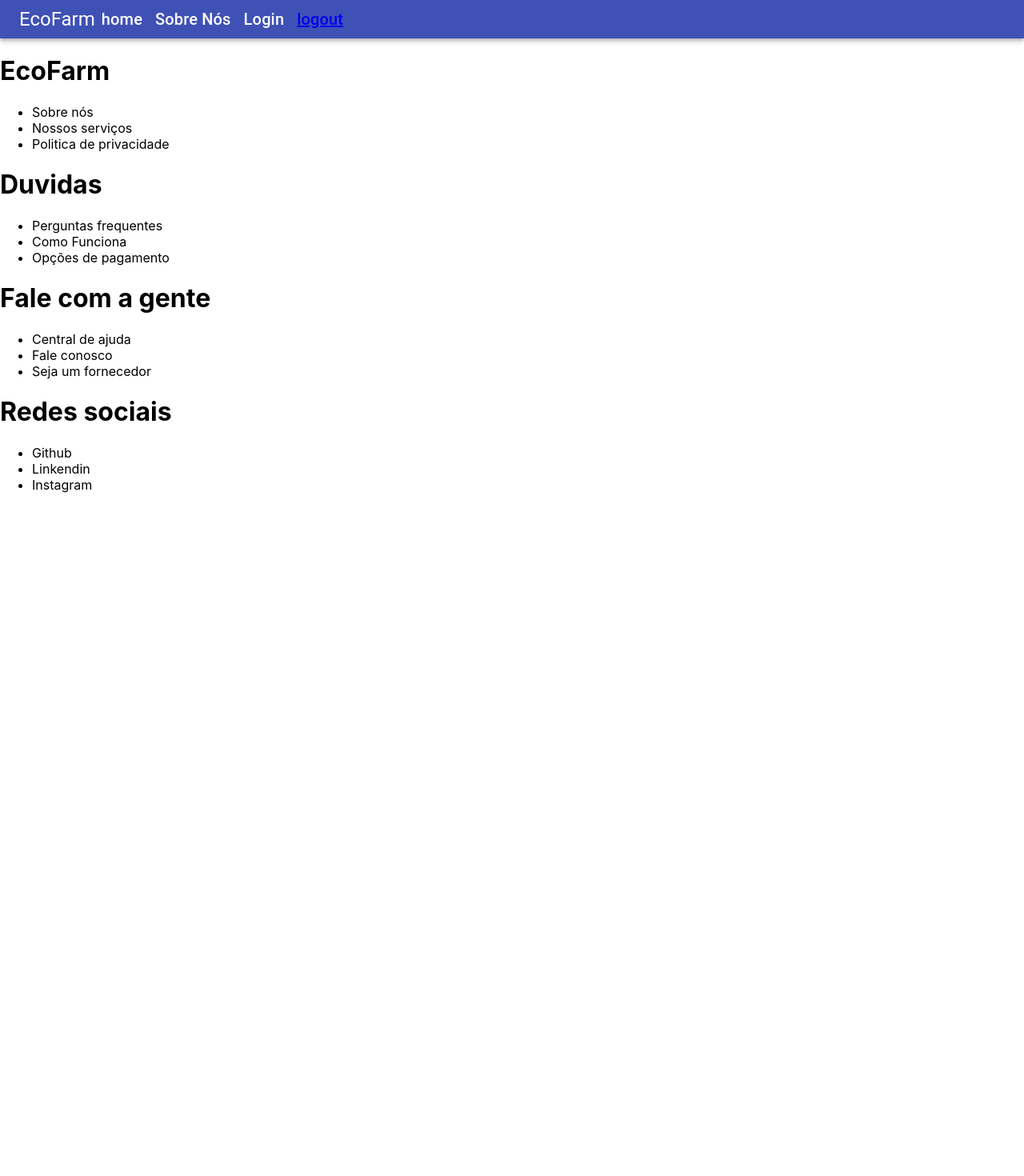
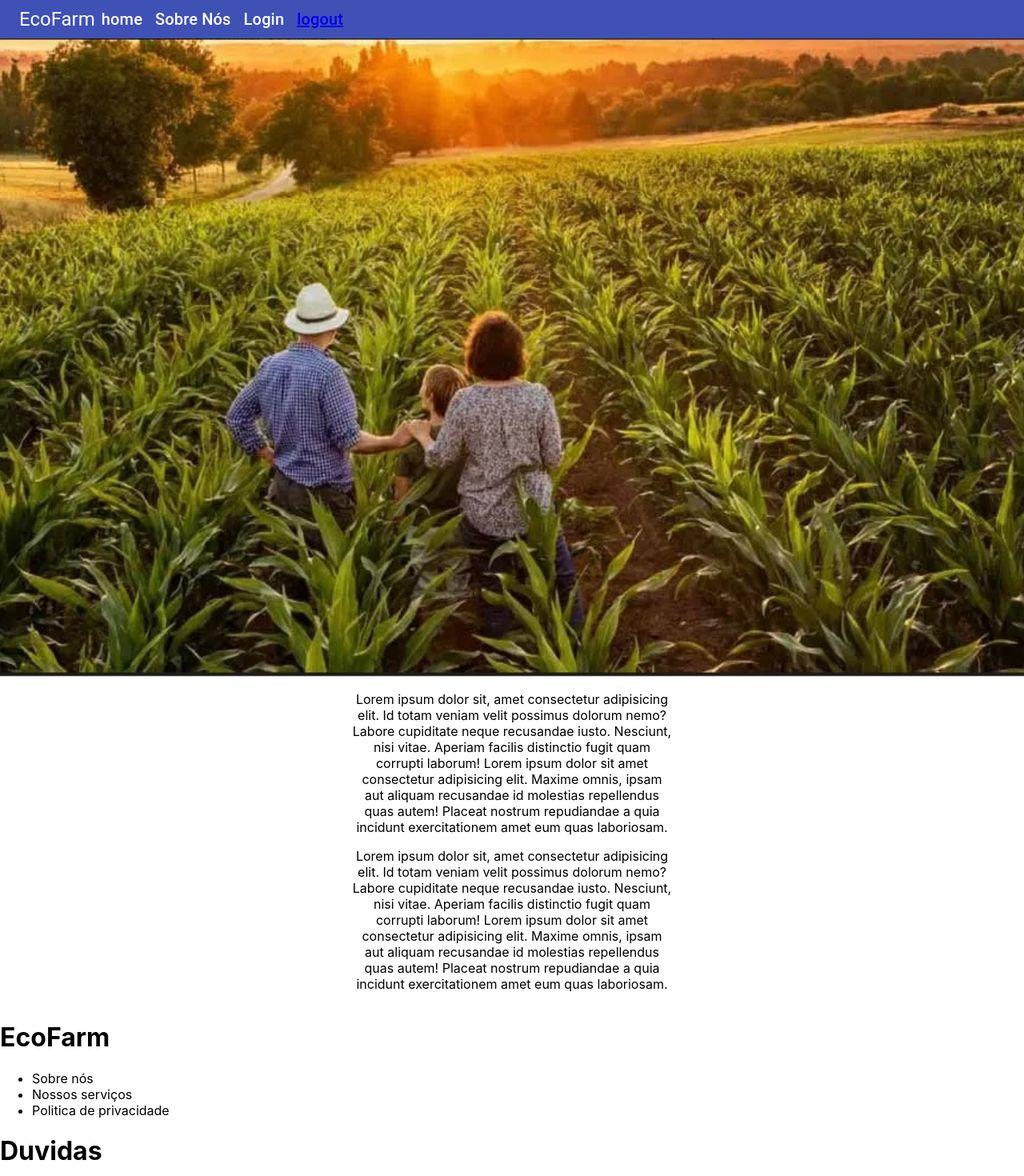
Before and after one commit to Fernanda-Chagas/Projeto-EcoFarm-React, a React (Create React App) app: page /home in a window 1280 px wide. Shown: the top 1470 px of the page at 80% size. Before the commit the page ends 800 px from the top, so only its background shows below. Built offline with nearby package versions, Linux system fonts and the light colour scheme.

Commit message:
@Reynald-Albuquerque-Costa[Task:Componente Home criado]{06/09/2022 16:04}

```diff
--- a/package.json
+++ b/package.json
@@ -19,7 +19,7 @@
     "@types/react-dom": "^17",
     "react": "^17",
     "react-dom": "17",
-    "react-router-dom": "^6.3.0",
+    "react-router-dom": "6",
     "react-scripts": "5.0.1",
     "typescript": "^4.8.2",
     "web-vitals": "^2.1.4"
--- a/src/App.tsx
+++ b/src/App.tsx
@@ -2,14 +2,20 @@ import React from 'react';
 import { BrowserRouter as Router, Route, Routes } from 'react-router-dom';
 import Navbar from './components/estaticos/navbar/Navbar';
 import Footer from './components/estaticos/footer/Footer';
+import Home from './paginas/home/Home';
 import './App.css';
 
 function App() {
   return (
-  <Router>
-    <Navbar />
-    <Footer />
-  </Router>
+    <Router>
+      <Navbar />
+      <div style={{ minHeight: '100vh' }}>
+        <Routes>
+          <Route path="/home" element={<Home />} />
+        </Routes>
+      </div>
+      <Footer />
+    </Router>
   );
 }
 
--- /dev/null
+++ b/src/paginas/home/Home.css
@@ -0,0 +1,15 @@
+.imagem{
+    background-image: url(../../assets/img/farm.jpg);
+    background-repeat: no-repeat;
+    width: 100%;
+    min-height: 100vh;
+    background-size: cover;
+    background-position: center;
+
+}
+
+.texto1{
+    display: block !important;
+    text-align: center !important;
+    width: 400px !important;
+}
--- /dev/null
+++ b/src/paginas/home/Home.tsx
@@ -0,0 +1,32 @@
+import { Grid } from '@material-ui/core';
+import {Box} from '@mui/material';
+import React from 'react';
+import './Home.css';
+
+
+function Home() {
+    return (
+       <Grid container direction="row" justifyContent='center' alignItems='center'>
+        <Box className='imagem'>
+        </Box>
+        <Box className='texto1'>
+            <p>
+                Lorem ipsum dolor sit, amet consectetur adipisicing elit. Id totam veniam velit possimus dolorum nemo? Labore cupiditate neque recusandae iusto. Nesciunt, nisi vitae. Aperiam facilis distinctio fugit quam corrupti laborum!
+                Lorem ipsum dolor sit amet consectetur adipisicing elit. Maxime omnis, ipsam aut aliquam recusandae id molestias repellendus quas autem! Placeat nostrum repudiandae a quia incidunt exercitationem amet eum quas laboriosam.
+            </p>
+            <p>
+                Lorem ipsum dolor sit, amet consectetur adipisicing elit.
+                Id totam veniam velit possimus dolorum nemo? Labore cupiditate neque recusandae iusto.
+                Nesciunt, nisi vitae. Aperiam facilis distinctio fugit quam corrupti laborum!
+                Lorem ipsum dolor sit amet consectetur adipisicing elit.
+                Maxime omnis, ipsam aut aliquam recusandae id molestias repellendus quas autem!
+                Placeat nostrum repudiandae a quia incidunt exercitationem amet eum quas laboriosam.
+            </p>
+        </Box>
+       </Grid>
+
+    );
+
+}
+
+export default Home;
```
Also changed, not shown: src/assets/img/farm.jpg (added), 1 other file (tests, documents, lock files or other folders).
